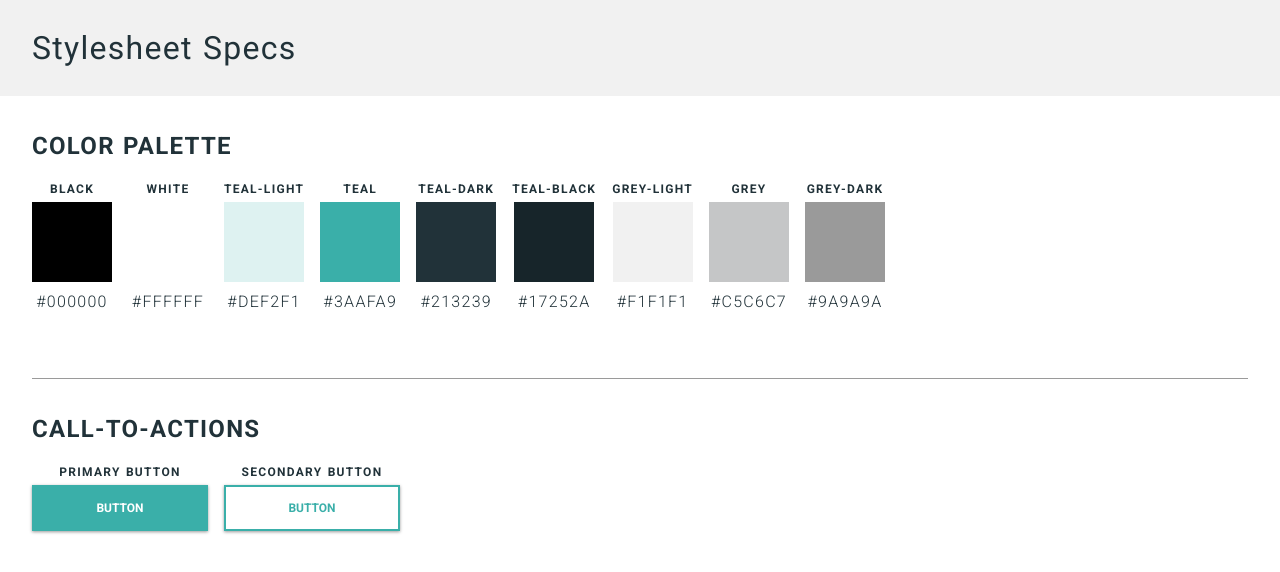
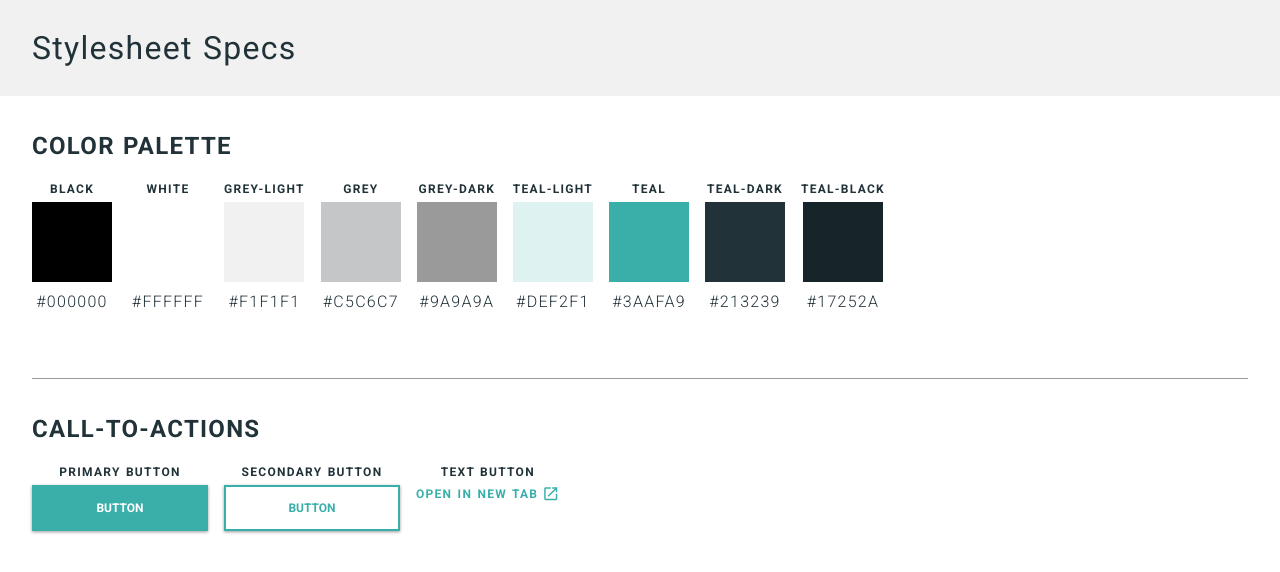
Before and after one commit to mcking49/portfolio-nuxt, a Nuxt app: page /dev in a window 1280 px wide. Shown: the top 572 px of the page. Built offline with nearby package versions, Linux system fonts and the light colour scheme.

Commit message:
call to actions

```diff
--- /dev/null
+++ b/assets/scss/_animations.scss
@@ -0,0 +1,10 @@
+// HOW TO USE:
+//  animation: 1s appear;
+@keyframes appear {
+  0% {
+    opacity: 0;
+  }
+  100% {
+    opacity: 1;
+  }
+}
--- a/assets/scss/_components.scss
+++ b/assets/scss/_components.scss
@@ -1,8 +1,14 @@
 button {
-  @apply py-3 px-6 font-bold text-xs uppercase transition-all duration-200 ease-out shadow;
+  @extend .transition;
+  @apply py-3 px-6 font-bold text-xs uppercase shadow;
   width: 176px;
 
   &:focus {
     outline: none;
   }
 }
+
+a {
+  @extend .transition;
+  @apply inline-flex;
+}
--- a/assets/scss/_helper.scss
+++ b/assets/scss/_helper.scss
@@ -5,3 +5,7 @@
 .position-full {
   @apply inset-0 absolute w-full h-full;
 }
+
+.transition {
+  @apply transition-all duration-200 ease-out;
+}
--- a/assets/scss/_main.scss
+++ b/assets/scss/_main.scss
@@ -1,3 +1,4 @@
 @import './type';
+@import './animations';
 @import './helper';
 @import './components';
--- /dev/null
+++ b/components/TextBtn.vue
@@ -0,0 +1,35 @@
+<template>
+  <div>
+    <a :href="url" v-if="external" target="_blank">
+      <slot></slot>
+      <OpenExternal class="ml-1" />
+    </a>
+    <nuxt-link v-else :to="url"><slot></slot></nuxt-link>
+  </div>
+</template>
+
+<script lang="ts">
+import Vue from 'vue';
+import OpenExternal from '~/components/icons/OpenExternal.vue';
+
+export default Vue.extend({
+  props: {
+    external: {type: Boolean, default: false},
+    url: {type: String, required: true}
+  },
+
+  components: {
+    OpenExternal
+  }
+});
+</script>
+
+<style lang="scss" scoped>
+a {
+  @apply font-bold text-teal text-xs uppercase;
+
+  &:hover {
+    @apply text-grey;
+  }
+}
+</style>
--- /dev/null
+++ b/components/icons/OpenExternal.vue
@@ -0,0 +1,6 @@
+<template>
+  <svg id="open-external" xmlns="http://www.w3.org/2000/svg" width="17.466" height="17.466" viewBox="0 0 17.466 17.466">
+    <path id="Path_13" data-name="Path 13" d="M0,0H17.466V17.466H0Z" fill="none"/>
+    <path id="Path_14" data-name="Path 14" d="M14.644,14.644H4.456V4.456H9.55V3H4.456A1.455,1.455,0,0,0,3,4.456V14.644A1.455,1.455,0,0,0,4.456,16.1H14.644A1.46,1.46,0,0,0,16.1,14.644V9.55H14.644ZM11.005,3V4.456h2.613L6.464,11.609,7.49,12.636l7.154-7.154V8.094H16.1V3Z" transform="translate(-0.817 -0.817)" fill="currentColor"/>
+  </svg>
+</template>
--- a/pages/dev/index.vue
+++ b/pages/dev/index.vue
@@ -10,7 +10,7 @@
         <div class="container">
           <h3 class="text-teal-dark">color palette</h3>
           <div class="flex flex-wrap">
-            <div v-for="(color, index) in colorsArray" :key="index" class="mt-4 mr-4 flex flex-col items-center justify-center">
+            <div v-for="(color, index) in colorsArray" :key="index" class="mt-4 mr-4 flex flex-col items-center justify-start">
               <h5>{{ color.label }}</h5>
               <div class="h-20 w-20 mt-1" :style="{backgroundColor: color.hex}"></div>
               <p class="font-light mt-2">{{ color.hex }}</p>
@@ -24,14 +24,22 @@
         <div class="container">
           <h3 class="text-teal-dark">call-to-actions</h3>
           <div class="flex flex-wrap">
-            <div class="mt-4 mr-4 flex flex-col items-center justify-center">
+            <div class="mt-4 mr-4 flex flex-col items-center justify-start">
               <h5>primary button</h5>
               <PrimaryBtn class="mt-1">button</PrimaryBtn>
             </div>
-            <div class="mt-4 mr-4 flex flex-col items-center justify-center">
+            <div class="mt-4 mr-4 flex flex-col items-center justify-start">
               <h5>secondary button</h5>
               <SecondaryBtn class="mt-1">button</SecondaryBtn>
             </div>
+            <div class="mt-4 mr-4 flex flex-col items-center justify-start">
+              <h5>text button</h5>
+              <TextBtn url="https://www.mitenchauhan.com" external>Open in new tab</TextBtn>
+            </div>
+            <!-- <div class="mt-4 mr-4 flex flex-col items-center justify-start">
+              <h5>text link</h5>
+              <TextBtn url="/">Open in new tab</TextBtn>
+            </div> -->
           </div>
         </div>
       </section>
@@ -45,6 +53,7 @@ import { theme } from '~/tailwind.config';
 import _ from 'lodash';
 import PrimaryBtn from '~/components/PrimaryBtn.vue';
 import SecondaryBtn from '~/components/SecondaryBtn.vue';
+import TextBtn from '~/components/TextBtn.vue';
 
 interface ThemeColor {
   label: string;
@@ -56,7 +65,8 @@ export default Vue.extend({
 
   components: {
     PrimaryBtn,
-    SecondaryBtn
+    SecondaryBtn,
+    TextBtn
   },
 
   data() {
--- a/tailwind.config.js
+++ b/tailwind.config.js
@@ -10,16 +10,16 @@ module.exports = {
       transparent: 'transparent',
       black: '#000000',
       white: '#FFFFFF',
+      grey: {
+        light: '#F1F1F1',
+        default: '#C5C6C7',
+        dark: '#9A9A9A'
+      },
       teal: {
         light: '#DEF2F1',
         default: '#3AAFA9',
         dark: '#213239',
         black: '#17252A'
-      },
-      grey: {
-        light: '#F1F1F1',
-        default: '#C5C6C7',
-        dark: '#9A9A9A'
       }
     },
     container: {
```
